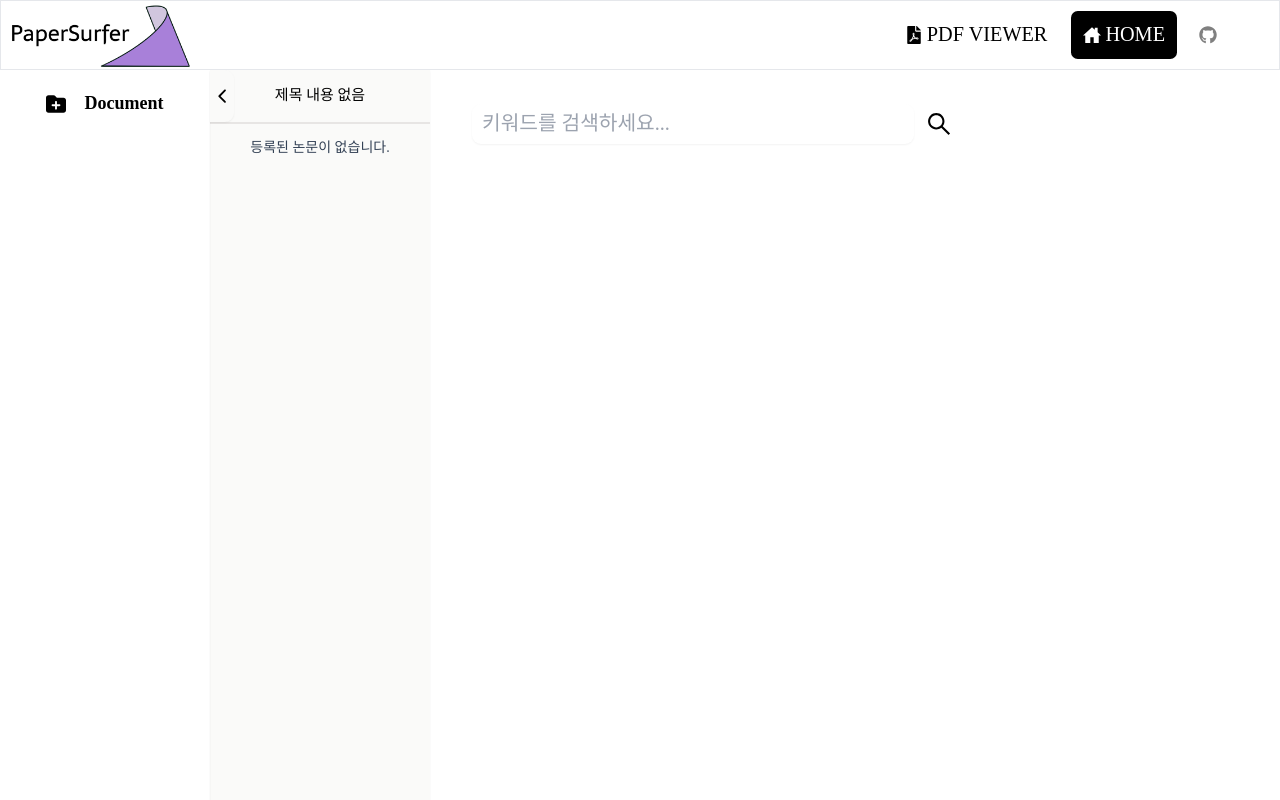
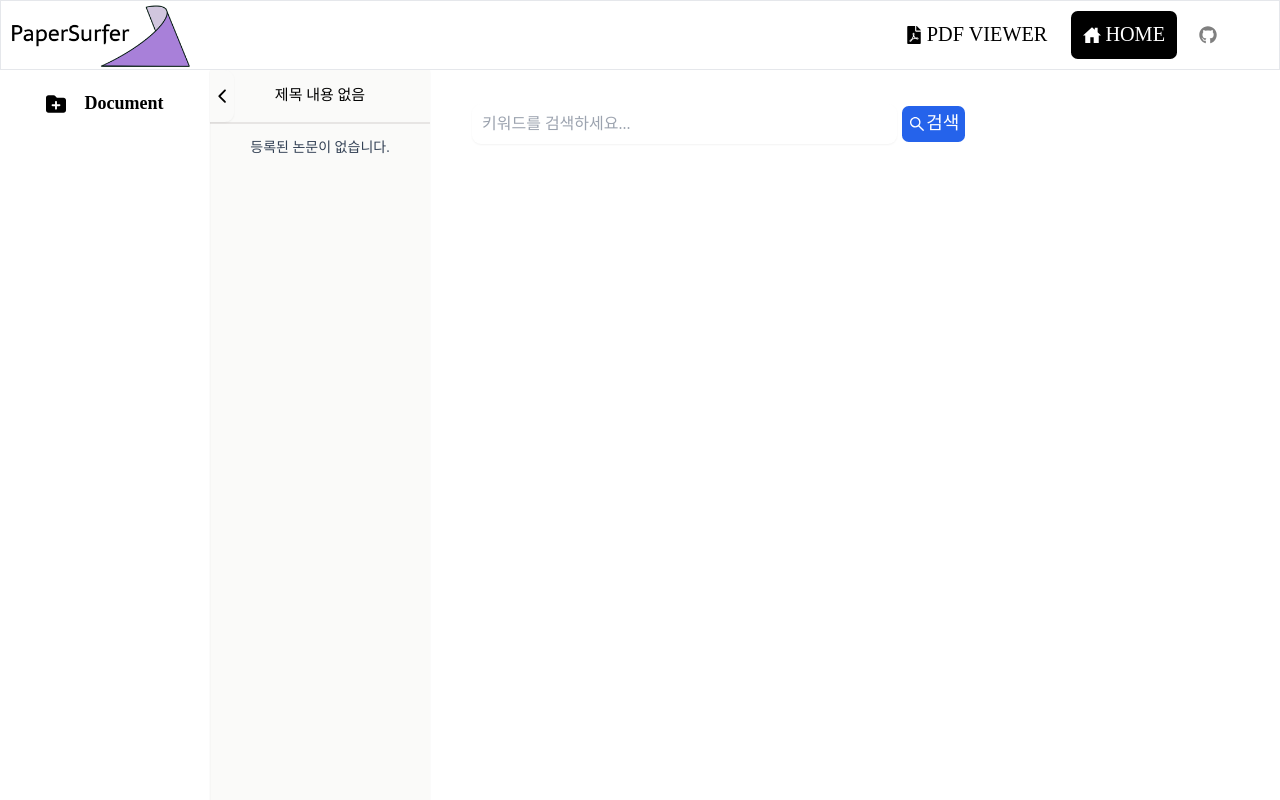
Before and after one commit to zzinLee/paperSurfer, a React (Vite) app: page /1/search in a window 1280 px wide. Shown: the top 800 px of the page. Built offline with nearby package versions, Linux system fonts and the light colour scheme; a web font is replaced by a local one.

Commit message:
💄 Design: PaperSearchBar 컴포넌트 로딩컴포넌트 변경 및 디자인 수정

```diff
--- a/src/components/PaperSearchBar/index.tsx
+++ b/src/components/PaperSearchBar/index.tsx
@@ -85,20 +85,24 @@ function PaperSearchBar({ getSearchList }: PaperSearchBarProps) {
         }}
         className="w-2/3 p-10"
       >
-        <div className="flex flex-row gap-5 m-24">
+        <div className="flex flex-row gap-5 m-24 justify-center items-center">
           <input
             ref={searchInput}
             type="search"
             id="search"
-            className="w-full p-4 pl-10 text-lg rounded-lg shadow-sm font-pretendard focus:outline-violet-400"
+            className="w-full p-4 pl-10 text-16 rounded-lg shadow-sm font-pretendard focus:outline-blue-600"
             placeholder="키워드를 검색하세요..."
             required
           />
           {isLoading ? (
             <SearchLoading />
           ) : (
-            <button type="submit" className="px-6 py-2 text-base text-black w-50">
-              <AiOutlineSearch className="size-28" />
+            <button
+              type="submit"
+              className="flex flex-row justify-center items-center px-6 py-2 text-white text-18 min-w-fit bg-blue-600 rounded-md"
+            >
+              <AiOutlineSearch className="size-18" />
+              검색
             </button>
           )}
         </div>
```
